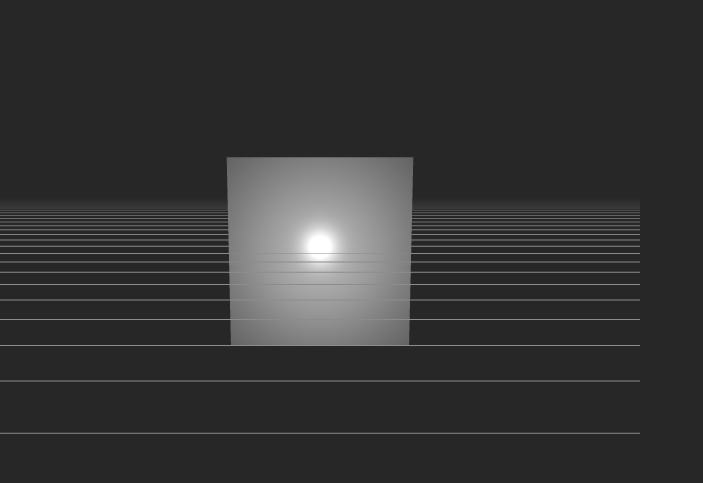
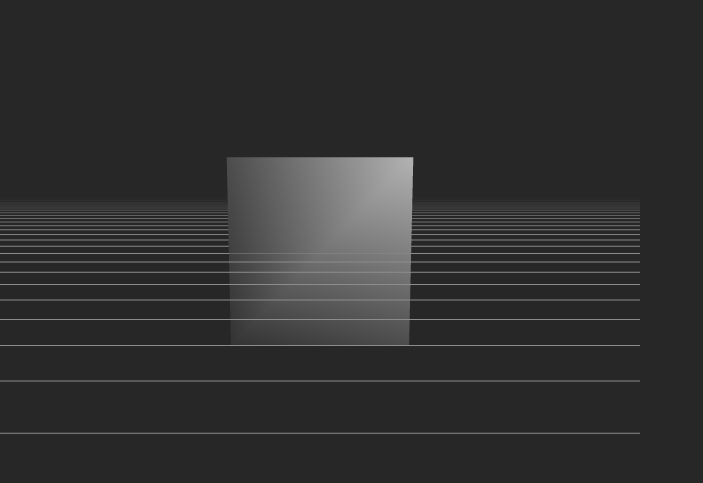
Before and after one commit to zspark/CG, a plain HTML site: page index.html in a window 1280 px wide. Shown: the whole page, without its empty margins (0-703 px from the left). Drawn offline with Linux system fonts and the light colour scheme; animation ran at ten frames a second.

Commit message:
gouraud shading model.

```diff
--- /dev/null
+++ b/glsl/gouraud.js
@@ -0,0 +1,53 @@
+if (!CG.vital)
+  CG.vital("log.js file should be loaded first!");
+window.CG ??= {};
+window.CG.shaderSource ??= {};
+
+(function() {
+const vs = `#version 300 es
+layout(location=0) in vec3 a_position;
+layout(location=2) in vec3 a_normal;
+uniform mat4 u_mvpMatrix;
+uniform mat4 u_mMatrix;
+uniform vec4 u_ambientColor;
+uniform vec4 u_pointLightColor;
+uniform vec3 u_pointLightPositionW;
+uniform vec3 u_cameraPositionW;
+uniform float u_alpha;
+
+out vec4 v_color;
+
+void main() {
+    vec4 _pos = vec4(a_position, 1.0);
+    gl_Position = u_mvpMatrix * _pos;
+
+    vec3 _posW = (u_mMatrix * _pos).xyz;
+    vec3 _lightDir = normalize(u_pointLightPositionW - _posW);
+    float _lDn=dot(_lightDir, a_normal);
+
+    if(_lDn<=0.0){
+        v_color = u_ambientColor;
+      }else{
+        vec3 _cameraDir = normalize(u_cameraPositionW - _posW);
+        vec3 _reflectDir = _lDn*2.0*a_normal - _lightDir;
+        float specularIntensity = pow(clamp(dot(_reflectDir, _cameraDir),0.0,1.0), u_alpha);
+        float diffuseIntensity = clamp(_lDn, 0.0, 1.0);
+        v_color = u_ambientColor + diffuseIntensity*u_pointLightColor + specularIntensity*u_pointLightColor;
+      }
+}`;
+
+const fs = `#version 300 es
+precision mediump float;
+
+in vec4 v_color;
+out vec4 fragColor;
+void main() {
+    fragColor = v_color;
+}`;
+
+window.CG.shaderSource.gouraud = {
+  fs,
+  vs
+};
+CG.info('[shader:gouraud.js] loaded.');
+})();
--- a/index.html
+++ b/index.html
@@ -32,7 +32,7 @@
     <script src="./src/frustum.js"></script>
     <script src="./src/mesh.js"></script>
     <script src="./glsl/fade-away-from-camera.js"></script>
-    <script src="./glsl/blinn-phong.js"></script>
+    <script src="./glsl/gouraud.js"></script>
     <script>
         const _imgElement = document.getElementById("color-texture"); _imgElement.remove();
         const {gl, canvas} = CG.createGlContext('glcanvas');
@@ -72,7 +72,7 @@
 
 
         //--------------------------------------------------------------------------------
-        const _program = new CG.glWrapper.Program(gl, CG.shaderSource.blinnPhong.vs, CG.shaderSource.blinnPhong.fs);
+        const _program = new CG.glWrapper.Program(gl, CG.shaderSource.gouraud.vs, CG.shaderSource.gouraud.fs);
         const _mesh = new CG.Mesh(CG.Geometry.createCube(4).init(gl)).setPosition(0, 0, 0);
         //const _mesh = new CG.Mesh(CG.Geometry.createPlane(4, 3).init(gl)).setPosition(0, 0, 0);
 
@@ -97,7 +97,7 @@
                         gl.uniform4f(uLoc, 0.5, 0.5, 0.5, 1.0);
                     },
                     updateu_pointLightPositionW: (uLoc) => {
-                        gl.uniform3f(uLoc, 0.0, 0.0, 14.0);
+                        gl.uniform3f(uLoc, 14.0, 14.0, 14.0);
                     },
                     updateu_cameraPositionW: (uLoc) => {
                         gl.uniform3f(uLoc, _camera.position.x, _camera.position.y, _camera.position.z);
```
